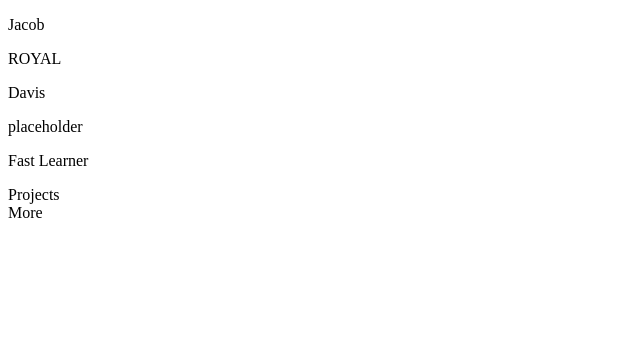
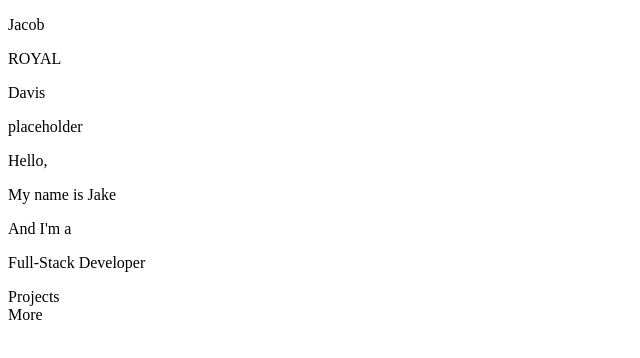
Before and after one commit to JakeDavisCodes/JakeDavisCodes.github.io, a React app: page / in a window 1280 px wide. Shown: the top 358 px of the page, without its empty margins (0-640 px from the left). Built offline with nearby package versions, Linux system fonts and the light colour scheme; the HTML template or start-up script is replaced by a standard one.

Commit message:
About Styling

```diff
--- a/client/src/components/About/HackerText.jsx
+++ b/client/src/components/About/HackerText.jsx
@@ -24,19 +24,19 @@ const sleep = (ms) => new Promise((resolve) => { setTimeout(resolve, ms); });
 
 function HackerText({ textArray }) {
   const [display, setDisplay] = useState('');
-  const [index, setIndex] = useState(4);
+  const [index, setIndex] = useState(0);
   const [textAction, setTextAction] = useState('write');
 
   // eslint-disable-next-line consistent-return
   useEffect(() => {
     if (textAction === 'decode' && display === textArray[index]) {
-      sleep(4000)
+      sleep(3000)
         .then(() => setTextAction('delete'));
     } else if (textAction === 'decode') {
       const timeout = setTimeout(() => {
         const that = partialDecode(display, textArray[index]);
         setDisplay(that);
-      }, 100);
+      }, 80);
 
       return () => clearTimeout(timeout);
     } else if (textAction === 'write' && display.length === textArray[index].length) {
@@ -44,11 +44,11 @@ function HackerText({ textArray }) {
     } else if (textAction === 'write') {
       const timeout = setTimeout(() => {
         setDisplay(encode(textArray[index]).slice(0, display.length + 1));
-      }, 100);
+      }, 80);
 
       return () => clearTimeout(timeout);
     } else if (textAction === 'delete' && display.length === 0) {
-      sleep(500)
+      sleep(300)
         .then(() => {
           if (index + 1 === textArray.length) setIndex(0);
           else setIndex(index + 1);
@@ -57,16 +57,21 @@ function HackerText({ textArray }) {
     } else {
       const timeout = setTimeout(() => {
         setDisplay(textArray[index].slice(0, display.length - 1));
-      }, 100);
+      }, 80);
 
       return () => clearTimeout(timeout);
     }
   }, [display, textAction]);
 
   return (
-    <p className="hacker-text">
-      {display}
-    </p>
+    <div className="inherit">
+      <p>
+        {'And I\'m a'}
+      </p>
+      <p className="hacker-text">
+        {display}
+      </p>
+    </div>
   );
 }
 
--- a/client/src/components/About/index.jsx
+++ b/client/src/components/About/index.jsx
@@ -5,14 +5,17 @@ import HackerText from './HackerText.jsx';
 const textArray = [
   'Full-Stack Developer',
   'Front-End Engineer',
-  'Back-End Specialist',
+  'Back-End Developer',
   'Software Developer',
   'Fast Learner',
+  'Team Player',
 ];
 
 function About() {
   return (
     <div className="page_section big_text" id="about">
+      <p>Hello,</p>
+      <p>My name is Jake</p>
       <HackerText textArray={textArray} />
     </div>
   );
```
Also changed, not shown: 1 other file (tests, documents, lock files or other folders).
